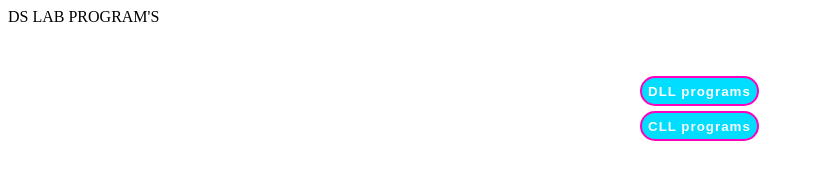
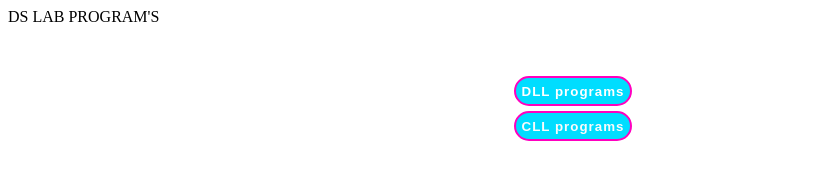
Before and after one commit to Cyber580/Lab, a plain HTML site: page Web_HTML/index.html in a window 1280 px wide. Shown: the whole page, without its empty margins (0-814 px from the left). Drawn offline with Linux system fonts and the light colour scheme.

Commit message:
Update index.html

```diff
--- a/Web_HTML/index.html
+++ b/Web_HTML/index.html
@@ -15,7 +15,7 @@
         border-radius: 15px;
         border-color: rgb(255, 0, 191);
         margin: 5px;
-        margin-left: 50%;
+        margin-left: 40%;
         letter-spacing: 1px;
         cursor: pointer;
         border-style: solid;
@@ -35,7 +35,7 @@
         border-radius: 15px;
         border-color: rgb(255, 0, 191);
         margin-top: 50px;
-        margin-left: 50%;
+        margin-left: 40%;
         letter-spacing: 1px;
         border-style: solid;
         cursor: pointer;
```
